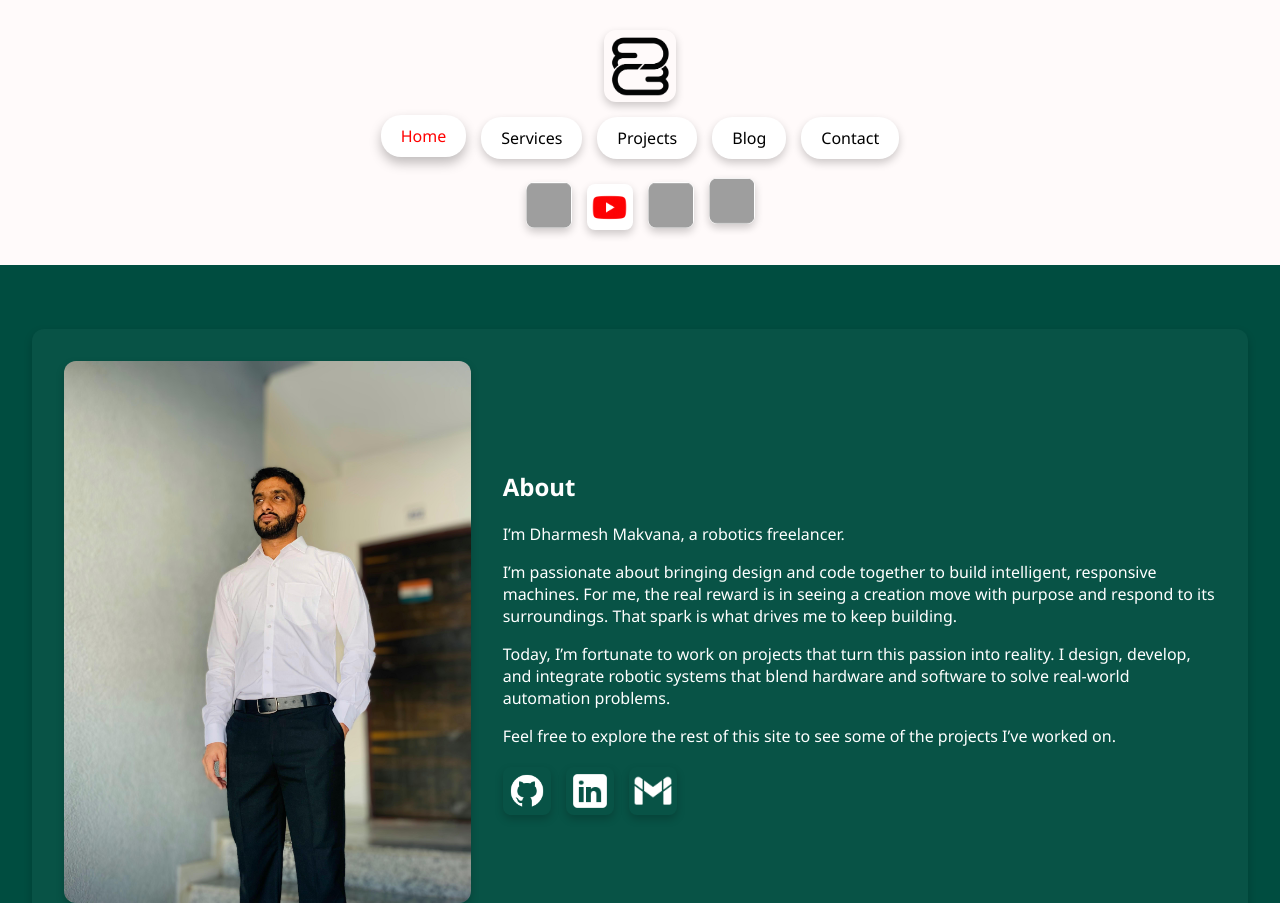
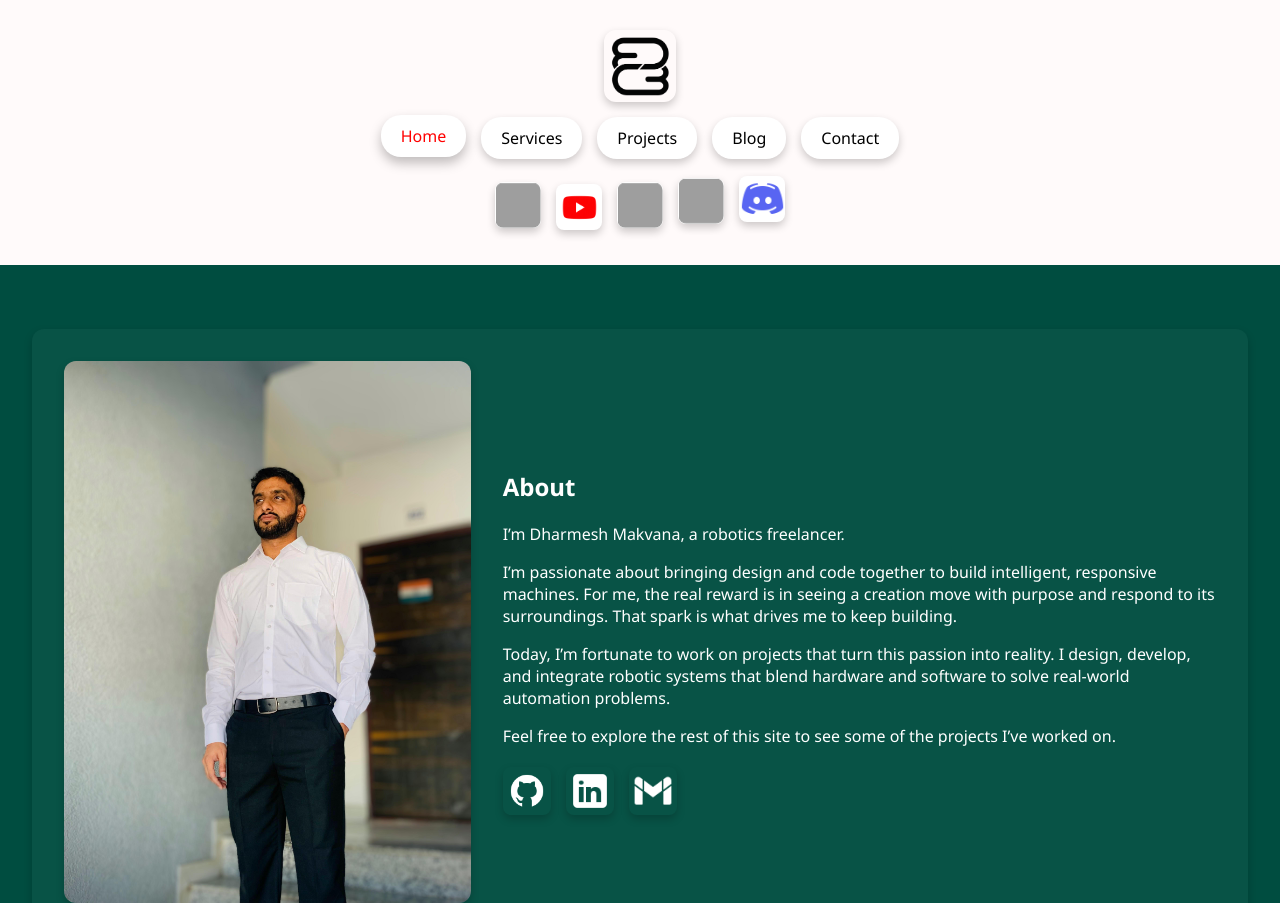
Before and after one commit to edgeroboticsstudio/Edge-Robotics-Studio, an Eleventy site: page src/index.njk in a window 1280 px wide. Shown: the top 903 px of the page. Built offline with nearby package versions, Linux system fonts and the light colour scheme; Eleventy itself is replaced by a stand-in of ours; files that its build step writes are made by us from their sources; grey boxes are pictures that could not be loaded.

Commit message:
Added  Discord

```diff
--- a/src/_includes/header.njk
+++ b/src/_includes/header.njk
@@ -25,5 +25,8 @@
     <a href="https://github.com/edgeroboticsstudio">
       <img src="{{ '/static/github.png' | url }}" alt="GitHub"/>
     </a>
+    <a href="https://discordapp.com/users/1404790131897925662">
+      <img src="{{ '/static/discord.png' | url }}" alt="Discord"/>
+    </a>
   </div>
 </header>
--- a/styles/main.css
+++ b/styles/main.css
@@ -114,6 +114,7 @@ nav a:hover, nav a.active {
 .socials a:nth-child(2) img { animation-delay: 0.2s; }
 .socials a:nth-child(3) img { animation-delay: 0.4s; }
 .socials a:nth-child(4) img { animation-delay: 0.6s; }
+.socials a:nth-child(5) img { animation-delay: 0.8s; }
 
 @keyframes bounce {
   0%, 100% {
```
Also changed, not shown: static/discord.png (added), 15 other files.
